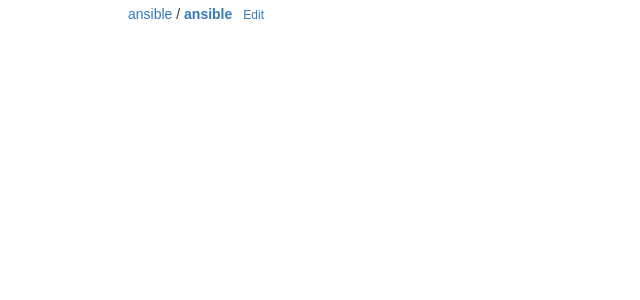
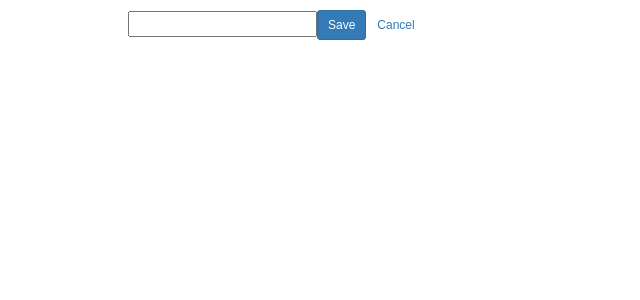
Before and after one commit to yuwzho/github-issue-analysis, a React (Create React App) app: page / in a window 1280 px wide. Shown: the top 300 px of the page, without its empty margins (0-640 px from the left). Built offline with nearby package versions, Linux system fonts and the light colour scheme.

Commit message:
I can enter repo url

```diff
--- a/src/component/App.js
+++ b/src/component/App.js
@@ -22,7 +22,7 @@ class App extends Component {
   render() {
     return (
       <div className="App">
-        <Repo onchange={this.changeRepo} />
+        <Repo className='repo' onchange={this.changeRepo} />
         <Labels labels={this.state.labels} onchange={this.search} />
         <Diagram data={this.results} />
       </div>
--- a/src/component/Repo.js
+++ b/src/component/Repo.js
@@ -1,14 +1,22 @@
 import React, { Component } from 'react';
-import { Button } from 'react-bootstrap';
+import { Button, Label } from 'react-bootstrap';
+var github_url_parser = require('parse-github-url');
+
+const REPO_NAME = 'repoName';
+const REPO_OWNER = 'repoOwner';
 
 class Repo extends Component {
     constructor(props) {
         super(props);
+
+        var repoName = localStorage.getItem(REPO_NAME);
+        var repoOwner = localStorage.getItem(REPO_OWNER);
         this.state = {
-            name: 'ansible',
-            owner: 'ansible',
-            editing: false,
-            input: ''
+            name: repoName,
+            owner: repoOwner,
+            editing: !(repoOwner && repoName),
+            input: '',
+            error: ''
         }
 
         this.switchEdit = this.switchEdit.bind(this);
@@ -27,20 +35,41 @@ class Repo extends Component {
 
     updateInputValue(evt) {
         this.setState({
-                input: evt.target.value
-            }
+            input: evt.target.value
+        }
         );
     }
 
     parseRepo() {
-       const {input} = this.state
+        const { input } = this.state;
+        var obj = github_url_parser(input);
+        if (!obj || !obj.name || !obj.name) {
+            this.setState(function() {
+                return {
+                    error: 'Your input is not a valid github repo url'
+                }
+            });
+        }else {
+            localStorage.setItem(REPO_NAME, obj.name);
+            localStorage.setItem(REPO_OWNER, obj.owner);
+            this.setState(function () {
+                return {
+                    name: obj.name,
+                    owner: obj.owner,
+                    editing: false,
+                    error: ''
+                }
+            });
+            this.props.onChange(obj.name, obj.owner);
+        }
     }
 
     render() {
-        const { name, owner, editing, input } = this.state;
+        const { name, owner, editing, input, error } = this.state;
         if (!editing) {
             return (<div>
-                <span className='repo-name'><a href={'https://github.com/' + owner}>{owner}</a>&nbsp;/&nbsp;<a href={'https://github.com/' + owner + '/' + name}><b>{name}</b></a></span>
+                <svg class='repo-icon' viewBox="0 0 12 16" version="1.1" width="12" height="16" aria-hidden="true"><path fill-rule="evenodd" d="M4 9H3V8h1v1zm0-3H3v1h1V6zm0-2H3v1h1V4zm0-2H3v1h1V2zm8-1v12c0 .55-.45 1-1 1H6v2l-1.5-1.5L3 16v-2H1c-.55 0-1-.45-1-1V1c0-.55.45-1 1-1h10c.55 0 1 .45 1 1zm-1 10H1v2h2v-1h3v1h5v-2zm0-10H2v9h9V1z"></path></svg>
+                <span class='repo-name'><a href={'https://github.com/' + owner}>{owner}</a>&nbsp;/&nbsp;<a href={'https://github.com/' + owner + '/' + name}><b>{name}</b></a></span>
                 <Button bsSize="small" bsStyle="link" onClick={this.switchEdit}>Edit</Button>
             </div>)
         }
@@ -49,6 +78,7 @@ class Repo extends Component {
                 <input type='text' onChange={this.updateInputValue} />
                 <Button bsSize="small" bsStyle="primary" onClick={this.parseRepo}>Save</Button>
                 <Button bsSize="small" bsStyle="link" onClick={this.switchEdit}>Cancel</Button>
+                <Label bsStyle="danger">{ error }</Label>
             </div>)
     }
 }
--- a/src/index.css
+++ b/src/index.css
@@ -6,5 +6,13 @@ body {
 
 .App {
   width: 80%;
-  margin: 0 auto;
+  margin: 10px auto;
 }
+
+.repo-name {
+  margin: 0 10px;
+}
+
+.repo .button {
+  margin-left: 5px;
+}
--- /dev/null
+++ b/src/lib/github.js
@@ -0,0 +1,3 @@
+class Github {}
+
+export default Github;
```
